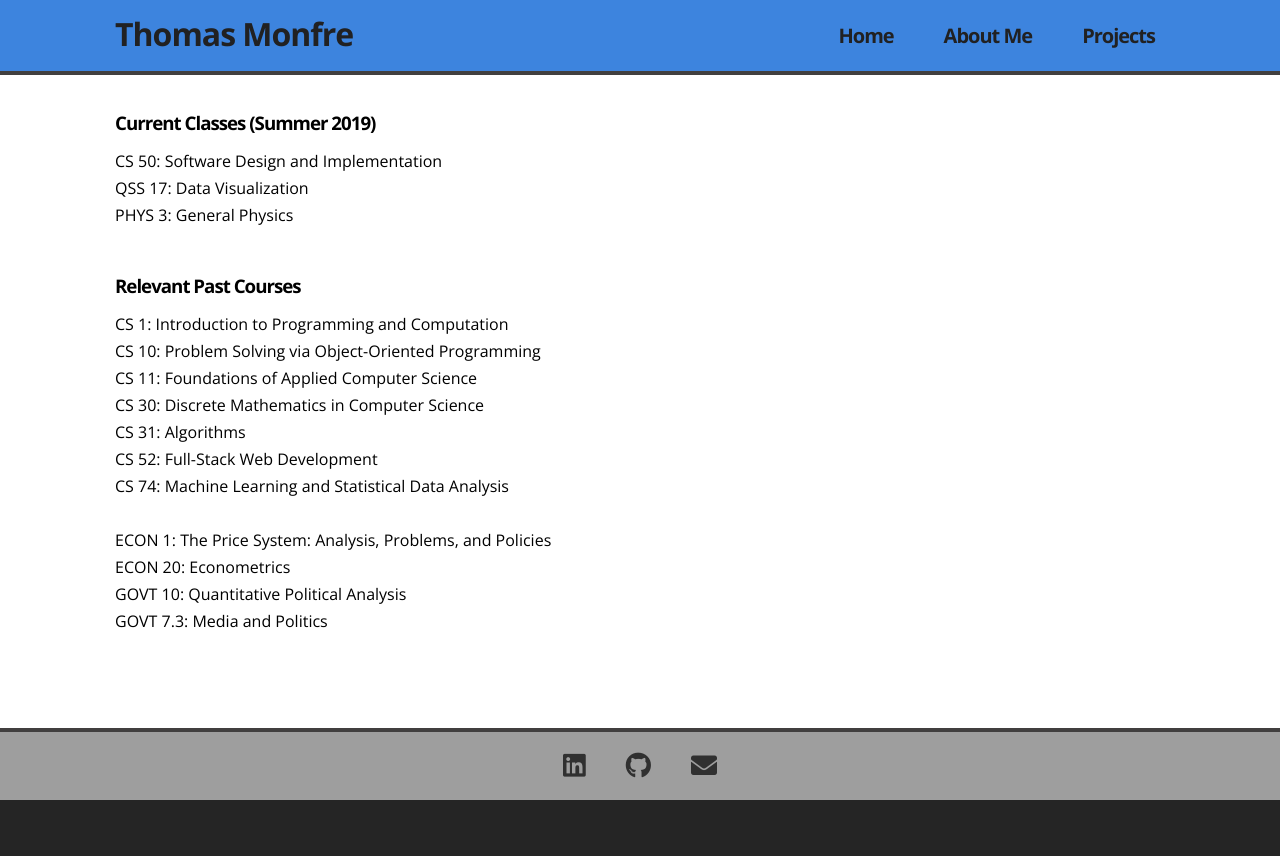
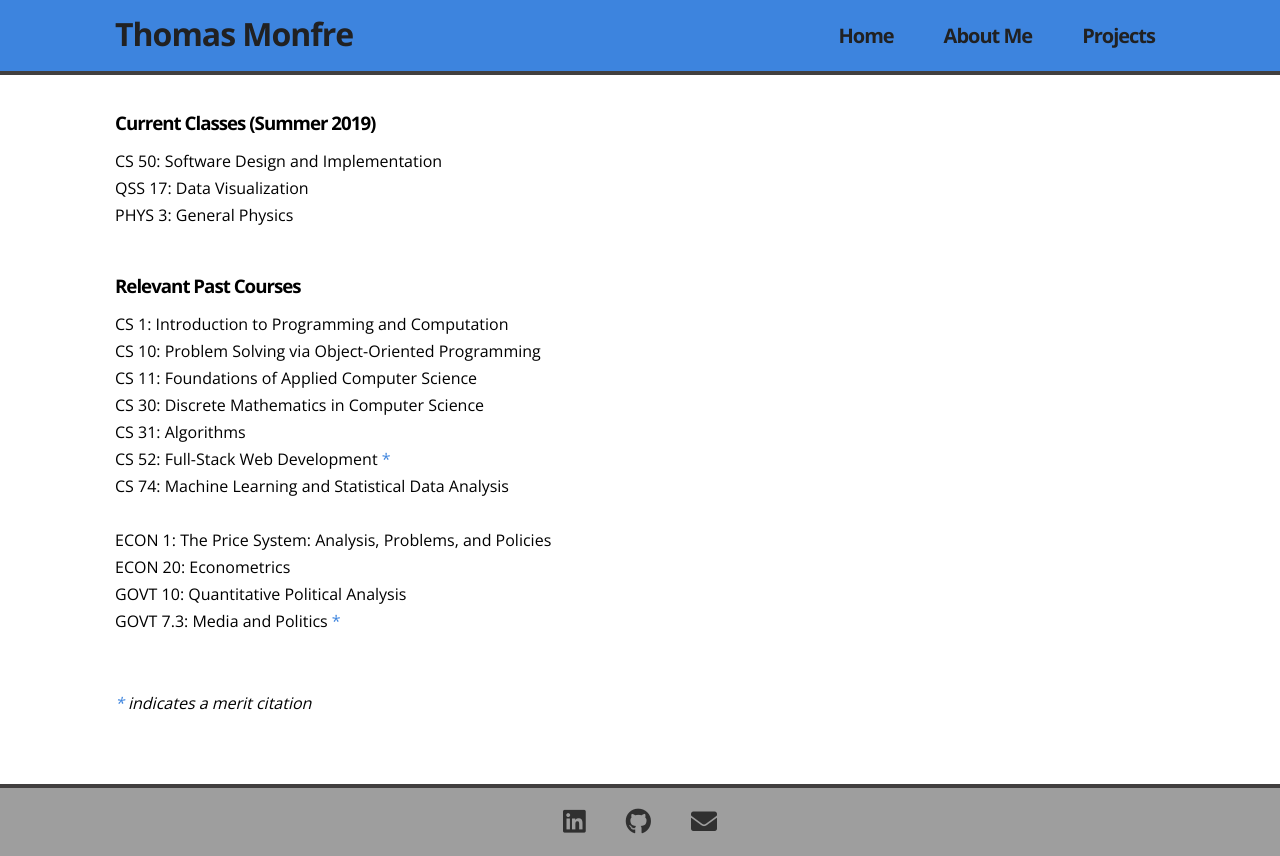
Before and after one commit to tmonfre/portfolio-website, a React app: page /classes in a window 1280 px wide. Before the commit the page ends 800 px from the top, so only its background shows below. Built offline with nearby package versions, Linux system fonts and the light colour scheme.

Commit message:
updated classes and description

```diff
--- a/src/components/AboutMe.js
+++ b/src/components/AboutMe.js
@@ -13,7 +13,7 @@ const AboutMe = () => {
           <p>
           Rising junior at Dartmouth studying Computer Science + Quantitative Social Science. Have experience in full stack web development, software engineering, and data visualization.
           Passionate about leveraging the power of technology to solve meaningful problems and building a data-driven world.
-          Currently seeking software development/full stack webdev internships for Fall 2019.
+          Currently seeking software engineering/full stack webdev internships for Summer 2020.
           </p>
         </div>
 
--- a/src/components/Classes.js
+++ b/src/components/Classes.js
@@ -96,7 +96,7 @@ class Classes extends Component {
             </div>
 
             <div className="course-dropdown" onClick={this.handleTitleClick}>
-              <p className="title">CS 52: Full-Stack Web Development</p>
+              <p className="title">CS 52: Full-Stack Web Development <span className="citation">*</span></p>
               <p className="description">
                 The Web is a powerful delivery tool for complex real-time applications.
                 This is an introduction to full stack Web application development — the approach of integrating numerous techniques and technologies to build modern Web applications.
@@ -150,7 +150,7 @@ class Classes extends Component {
             </div>
 
             <div className="course-dropdown" onClick={this.handleTitleClick}>
-              <p className="title">GOVT 7.3: Media and Politics</p>
+              <p className="title">GOVT 7.3: Media and Politics <span className="citation">*</span></p>
               <p className="description">
                 The variety of media sources covering politics has expanded substantially in recent years: online-only news, satire-based news,
                 social media forums such as blogs, and other types of “new media” now exist alongside more traditional media sources such as
@@ -165,6 +165,9 @@ class Classes extends Component {
                 genres of writing and argumentation.
               </p>
             </div>
+            <div id="citation-explanation">
+              <p><span className="citation">*</span> indicates a merit citation</p>
+            </div>
           </Bounce>
         </div>
       );
--- a/src/styles/Classes.scss
+++ b/src/styles/Classes.scss
@@ -33,3 +33,12 @@
 #buffer {
     margin-bottom: 150px ;
 }
+
+#citation-explanation {
+    margin-top: 60px;
+    font-style: italic;
+}
+
+.citation {
+    color: #3d84de;
+}
```
